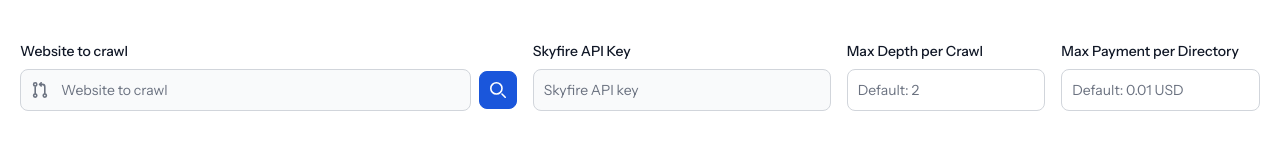
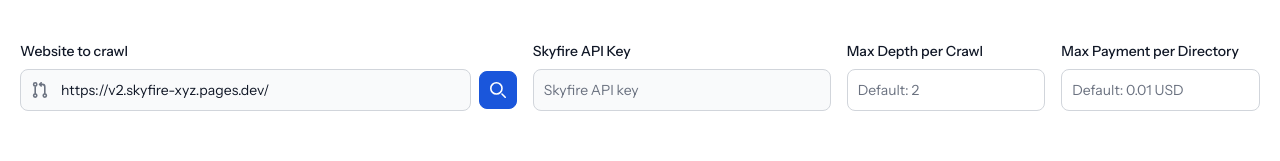
Before and after one commit to skyfire-xyz/sky-crawler, a Next.js app: page / in a window 1280 px wide. Shown: the part 127-288 px from the top of the page. Built offline with nearby package versions, Linux system fonts and the light colour scheme; no server answers.

Commit message:
prefilled url field with v2 site

```diff
--- a/src/app/components/SearchBar.tsx
+++ b/src/app/components/SearchBar.tsx
@@ -21,7 +21,7 @@
   inputDepth,
   inputCost,
 }) => {
-  const [inputUrl, setInputValue] = useState("");
+  const [inputUrl, setInputUrl] = useState("https://v2.skyfire-xyz.pages.dev/");
   const [alert, setAlert] = useState<{
     type: AlertType;
     message: string;
@@ -29,7 +29,7 @@
   const [isLoading, setIsLoading] = useState(false);
 
   const handleInputChange = (event: React.ChangeEvent<HTMLInputElement>) => {
-    setInputValue(event.target.value);
+    setInputUrl(event.target.value);
   };
 
   const handleButtonClick = async (
```
